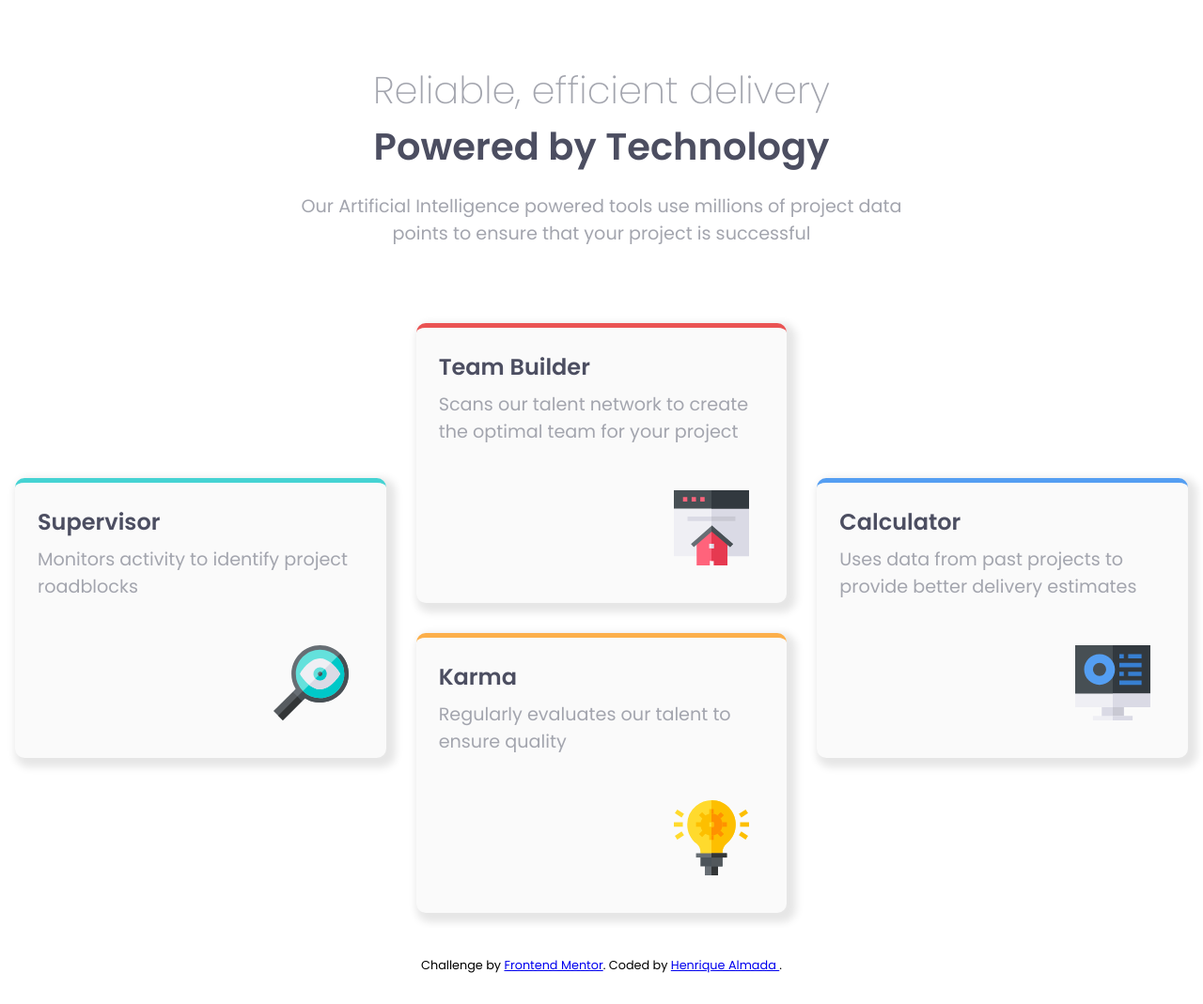
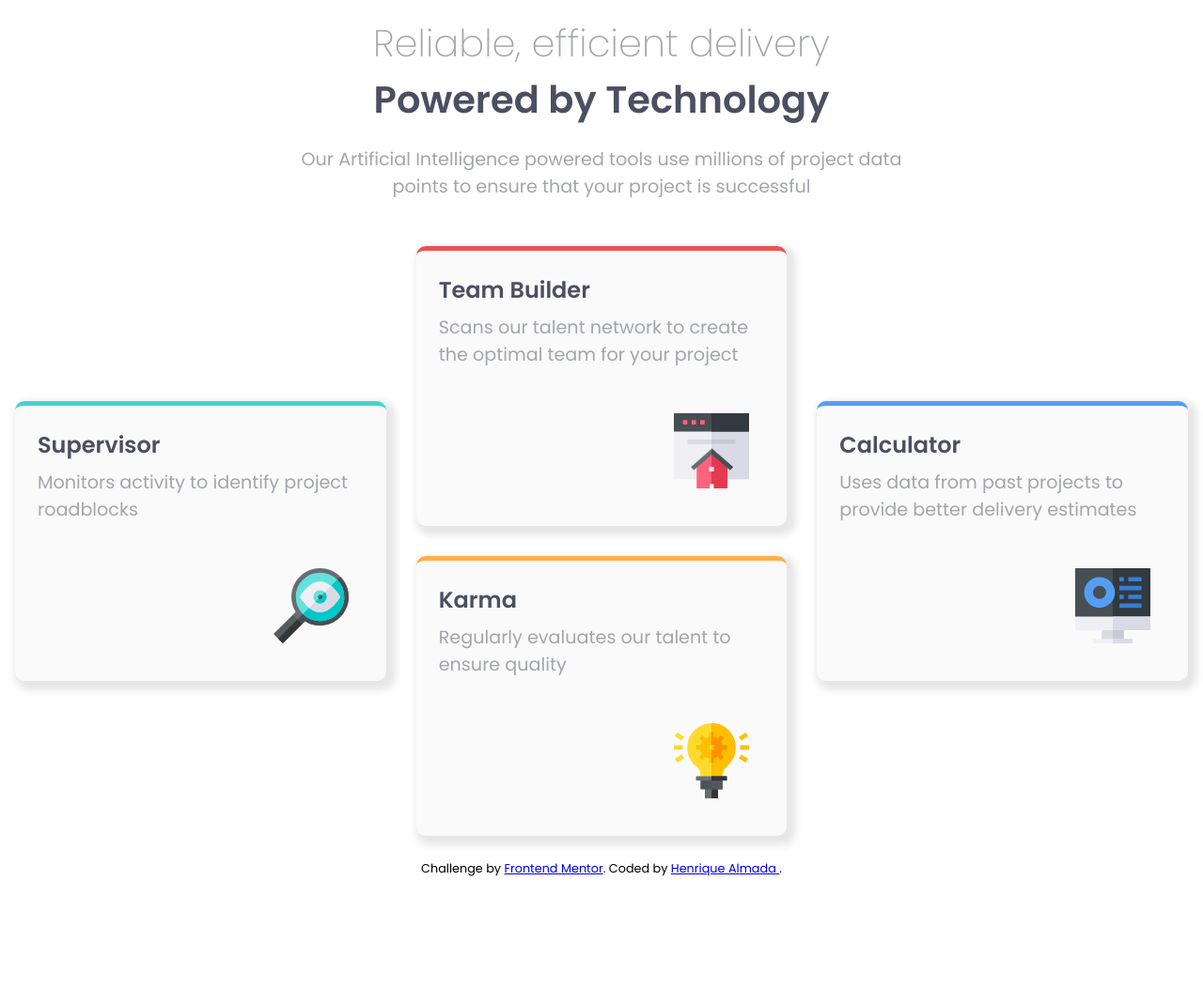
Before and after one commit to RiqueA2001/four-card-feature-section, a plain HTML site: page index.html in a window 1280 px wide. Shown: the whole page at 94% size. After the commit the page ends 944 px from the top, so only its background shows below. Drawn offline with Linux system fonts and the light colour scheme.

Commit message:
Container height fixed

```diff
--- a/app.css
+++ b/app.css
@@ -20,20 +20,17 @@ body {
 }
 
 main {
-  height: calc(100% - 81px);
   padding: 1rem;
   max-width: 1440px;
   display: flex;
   flex-direction: column;
   justify-content: center;
   align-items: center;
-  gap: 5rem;
+  gap: 3rem;
 }
 
 .hero {
-  display: flexbox;
   text-align: center;
-  margin-top: 50px;
 }
 
 .hero h1 {
@@ -65,7 +62,6 @@ main {
   }
 }
 
-
 /* CARDS SECTION */
 
 .cards {
@@ -80,6 +76,8 @@ main {
   padding: 1.5rem;
   box-shadow: 5px 5px 8px 5px rgba(0, 0, 0, 0.101);
   border-radius: 10px;
+  width: 85%;
+  margin: auto;
 }
 
 .single-card h2 {
@@ -125,6 +123,9 @@ main {
   .img-div {
     padding-top: 2rem;
   }
+  .single-card {
+    width: 100%;
+  }
   .single-card p {
     font-size: 1.2rem;
   }
@@ -134,7 +135,6 @@ main {
 }
 
 footer {
-  height: 81px;
   background-color: white;
   padding: 10px;
   display: flex;
```
